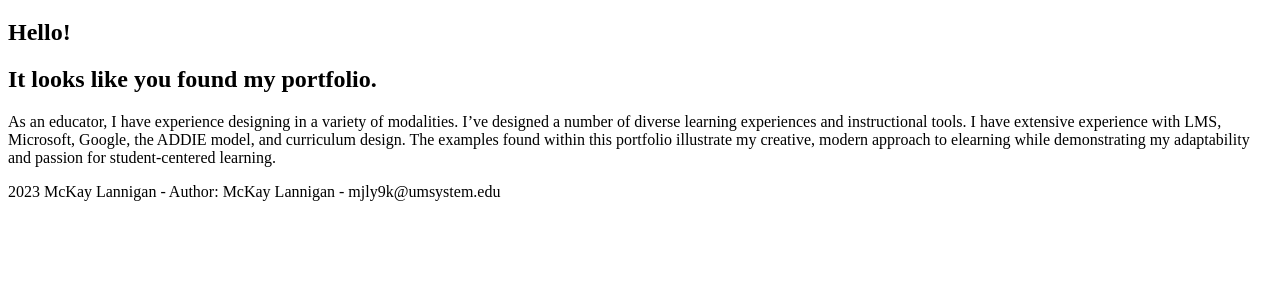
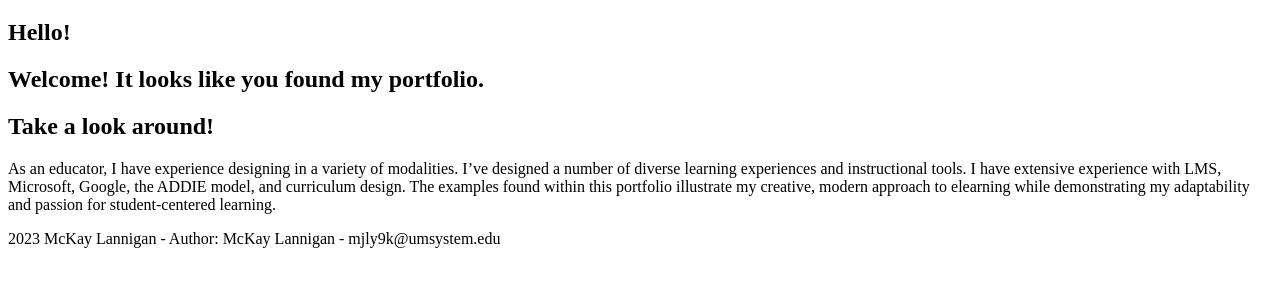
Before and after one commit to mclannigan/mclannigan.github.io, a plain HTML site: page islt_7355/index.html in a window 1280 px wide. Shown: the part 61-348 px from the top of the page. Drawn offline with Linux system fonts and the light colour scheme.

Commit message:
Add files via upload

```diff
--- a/islt_7355/index.html
+++ b/islt_7355/index.html
@@ -28,7 +28,9 @@ Tested:
         <section>
             <h2> Hello! </h2>
 
-           <h2>It looks like you found my portfolio. </h2>
+           <h1>Welcome! It looks like you found my portfolio. </h1>
+           <H2>Take a look around!</H2>
+
             <p>As an educator, I have experience designing in a variety of modalities. I’ve designed a number of diverse learning experiences and instructional tools. I have extensive experience with LMS, Microsoft, Google, the ADDIE model, and curriculum design.
                 The examples found within this portfolio illustrate my creative, modern approach to elearning while demonstrating  my adaptability and passion for student-centered learning.
             </p>
```
